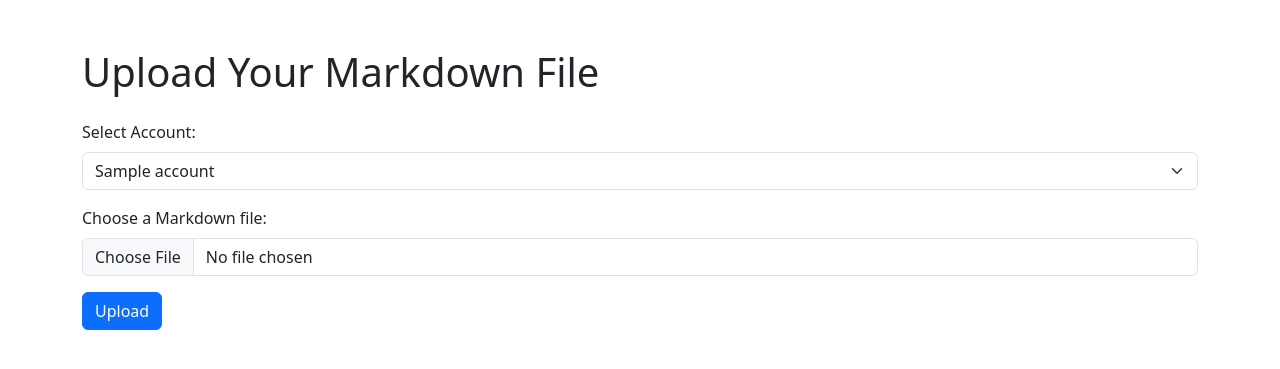
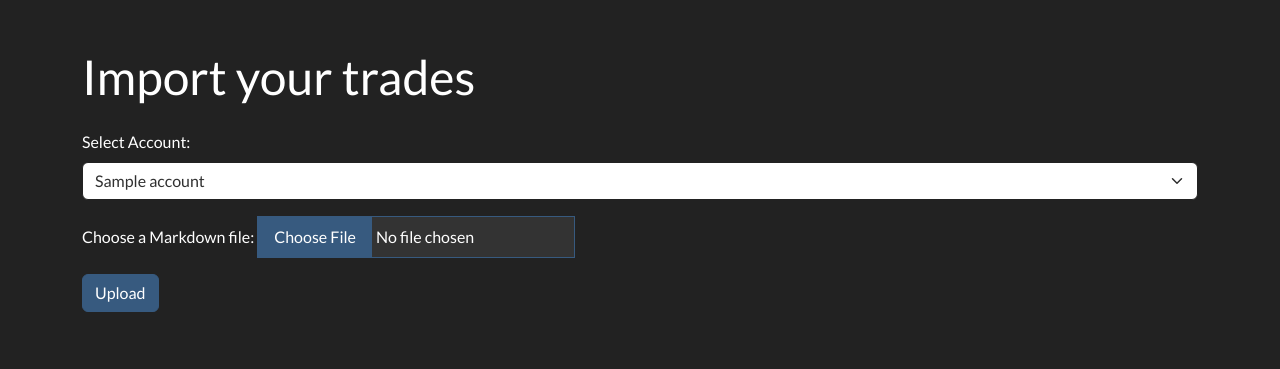
Before and after one commit to landifrancesco/TradeStatEngine, a Flask app: template app/templates/upload.html in a window 1280 px wide. Shown: the top 369 px of the page. Run offline with Flask 3, Linux system fonts and the light colour scheme; the template is opened without the code that fills it: most values are stand-ins (such as "Sample title", 1, 10 or a date in 2020); some libraries are stand-ins or nearby versions.

Commit message:
Updated dark theme + README

```diff
--- a/app/templates/upload.html
+++ b/app/templates/upload.html
@@ -3,13 +3,29 @@
 <head>
   <meta charset="UTF-8">
   <meta name="viewport" content="width=device-width, initial-scale=1">
-  <title>Upload Markdown File</title>
+  <title>Web import</title>
   <!-- Bootstrap CSS -->
-  <link href="https://cdn.jsdelivr.net/npm/bootstrap@5.3.0/dist/css/bootstrap.min.css" rel="stylesheet">
+  <link href="https://cdn.jsdelivr.net/npm/bootswatch@5.3.0/dist/darkly/bootstrap.min.css" rel="stylesheet">
 </head>
+<style>
+.custom-file-input::-webkit-file-upload-button {
+  background-color: #375a7f; /* Darkly primary color */
+  border: none;
+  color: #fff;
+  padding: 0.5rem 1rem;
+  cursor: pointer;
+  font-size: 1rem;
+}
+
+.custom-file-input {
+  color: #fff;
+  background-color: #333;
+  border: 1px solid #375a7f;
+}
+</style>
 <body>
   <div class="container mt-5">
-    <h1 class="mb-4">Upload Your Markdown File</h1>
+    <h1 class="mb-4">Import your trades</h1>
     <!-- Display flash messages -->
     {% with messages = get_flashed_messages(with_categories=true) %}
       {% if messages %}
@@ -32,8 +48,8 @@
         </select>
       </div>
       <div class="mb-3">
-        <label for="file" class="form-label">Choose a Markdown file:</label>
-        <input type="file" id="file" name="file" class="form-control" accept=".md" required>
+        <label for="file" class="form-label">Choose a Markdown file: </label>
+        <input type="file" id="file" name="file" class="custom-file-input" accept=".md" required>
       </div>
       <button type="submit" class="btn btn-primary">Upload</button>
     </form>
--- a/app/web_importer.py
+++ b/app/web_importer.py
@@ -4,7 +4,7 @@ import sqlite3
 import re
 import pytz
 import shutil
-import requests  # Make sure to import requests
+import requests
 from datetime import datetime
 from werkzeug.utils import secure_filename
 
@@ -12,7 +12,7 @@ from werkzeug.utils import secure_filename
 BASE_DIR = os.path.abspath(os.path.join(os.path.dirname(__file__), "..", "app"))
 DATA_DIR = os.path.join(BASE_DIR, "data")
 DB_NAME = os.path.join(DATA_DIR, "trades.db")
-UPLOAD_DIR = os.path.join(DATA_DIR, "uploads")  # Renamed from UPLOAD_FOLDER
+UPLOAD_DIR = os.path.join(DATA_DIR, "uploads")
 ALLOWED_EXTENSIONS = {'md'}
 
 # Ensure directories exist
```
Also changed, not shown: README.md.
